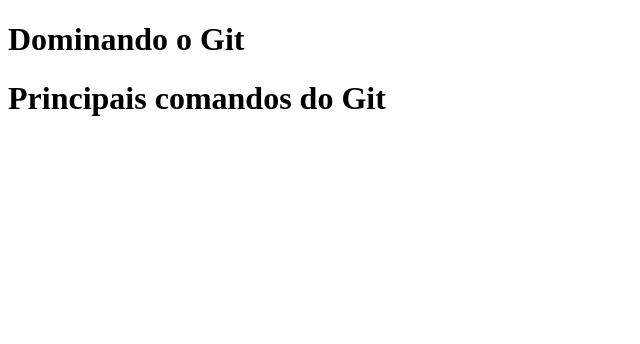
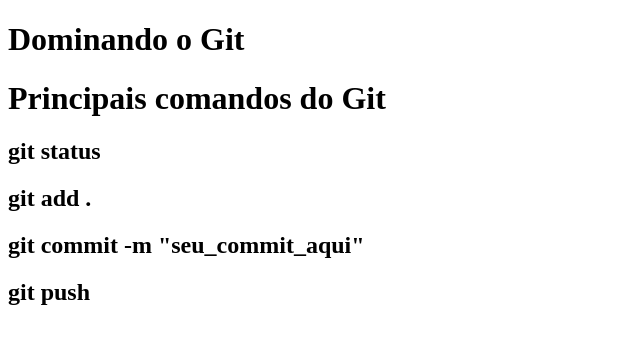
Before and after one commit to gmkcameron/videoGitBrunoNascimento, a plain HTML site: page index.html in a window 1280 px wide. Shown: the whole page, without its empty margins (0-640 px from the left). Drawn offline with Linux system fonts and the light colour scheme.

Commit message:
adicionando primeiros comandos de git

```diff
--- a/index.html
+++ b/index.html
@@ -1,15 +1,23 @@
 <!DOCTYPE html>
 <html lang="en">
+
 <head>
     <meta charset="UTF-8">
     <meta http-equiv="X-UA-Compatible" content="IE=edge">
     <meta name="viewport" content="width=device-width, initial-scale=1.0">
     <title>Document</title>
 </head>
+
 <body>
 
     <h1> Dominando o Git </h1>
     <h1> Principais comandos do Git </h1>
 
+    <h2>git status</h2>
+    <h2>git add .</h2>
+    <h2>git commit -m "seu_commit_aqui"</h2>
+    <h2>git push</h2>
+
 </body>
+
 </html>
```
